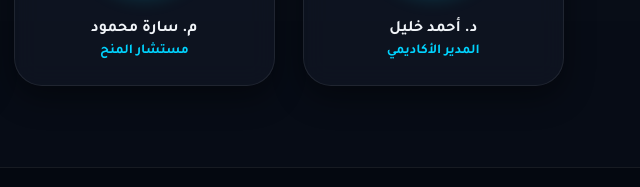
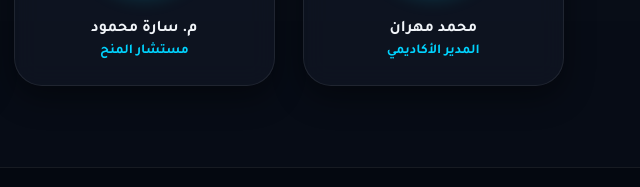
Before and after one commit to lookageniuspro/lookagenius, a plain HTML site: page index.html in a window 1280 px wide. Shown: the part 5314-5501 px from the top of the page, 640-1280 px from the left. Drawn offline with nearby package versions, Linux system fonts and the light colour scheme; animation ran at ten frames a second.

Commit message:
Update academic director's name in index.html

```diff
--- a/index.html
+++ b/index.html
@@ -102,7 +102,7 @@
         <div class="subjects-grid" style="grid-template-columns: repeat(auto-fill, minmax(210px, 1fr));">
             <div class="subject-card hover-trigger" style="text-align:center;" data-aos="zoom-in">
                 <div class="team-img-wrapper"><img src="https://i.pravatar.cc/150?u=11" alt="Academic Director"></div>
-                <h4>د. أحمد خليل</h4>
+                <h4>محمد مهران</h4>
                 <p style="color: var(--primary-blue); font-size: 0.85rem; font-weight: 700;">المدير الأكاديمي</p>
             </div>
             <div class="subject-card hover-trigger" style="text-align:center;" data-aos="zoom-in" data-aos-delay="50">
```
